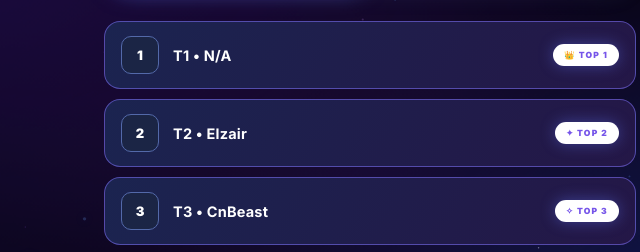
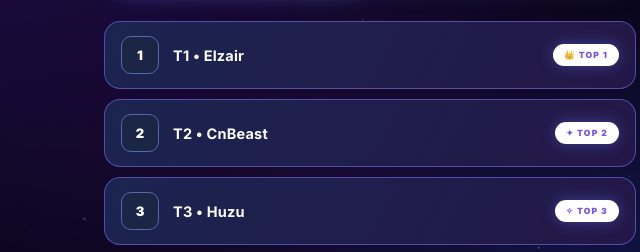
Before and after one commit to Azukybg1/top-10-emulator-players, a plain HTML site: page index.html in a window 1280 px wide. Shown: the part 239-491 px from the top of the page, 270-910 px from the left. Drawn offline with Linux system fonts and the light colour scheme.

Commit message:
Actualizar index.html

```diff
--- a/index.html
+++ b/index.html
@@ -246,7 +246,7 @@ h1 span{
 
 <script>
 
-const mobile = ["N/A","Elzair","CnBeast","Player","Beta","Rishi","Naxo","Killer","ItzRainbowBG","Aiden","Habib","IamNotPc","Sehur","ThunderBG","SamuraiBG","","","","",""];
+const mobile = ["Elzair","CnBeast","Huzu","Player","Beta","Rishi","Naxo","Killer","ItzRainbowBG","Aiden","Habib","IamNotPc","Sehur","ThunderBG","SamuraiBG","","","","",""];
 
 const emu = ["Benykz","AzukyBG","Bannks","SanoManjiro","Fredd","Phoenix","Mihan","Astro","Killer","Anfal"];
 
```
